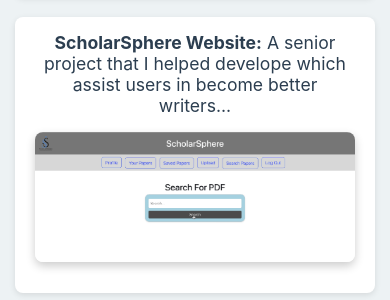
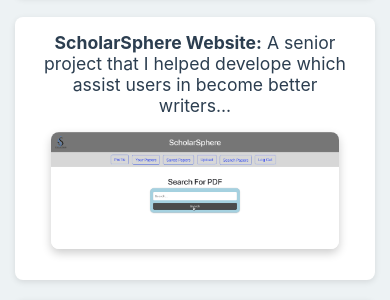
Before and after one commit to rcharp24/portfolio, a React (Create React App) app: page / in a window 390 px wide. Shown: the part 1400-1700 px from the top of the page. Built offline with nearby package versions, Linux system fonts and the light colour scheme.

Commit message:
fix image css

```diff
--- a/src/App.css
+++ b/src/App.css
@@ -244,6 +244,12 @@ video {
   section {
     padding: 50px 15px;
   }
+
+  .demoPic {
+    width: 90%;       /* Make image 90% of container width on smaller screens */
+    max-width: 400px; /* Optional max width to keep it from getting too large */
+    height: auto;     /* Maintain aspect ratio */
+  }
 }
 
 html, body {
--- a/src/App.js
+++ b/src/App.js
@@ -44,7 +44,7 @@ function App() {
           </li>
           <li>
             <strong>ScholarSphere Website:</strong> A senior project that I helped develope which assist users in become better writers...
-              <div className="video-container" style={{ marginTop: '1rem', marginBottom: '1rem' }}>
+              <div className="image-container" style={{ marginTop: '1rem', marginBottom: '1rem' }}>
                 <img
                 src={ScholarSpherepic}
                 alt='Scholar Sphere picture'
```
